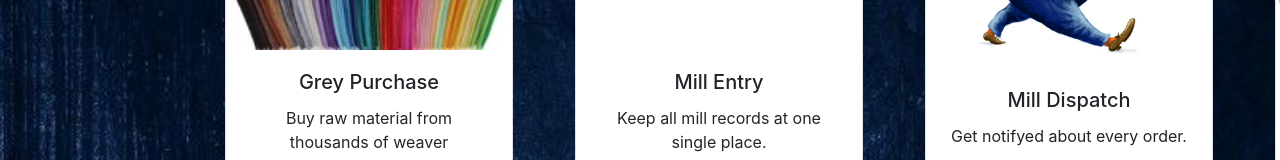
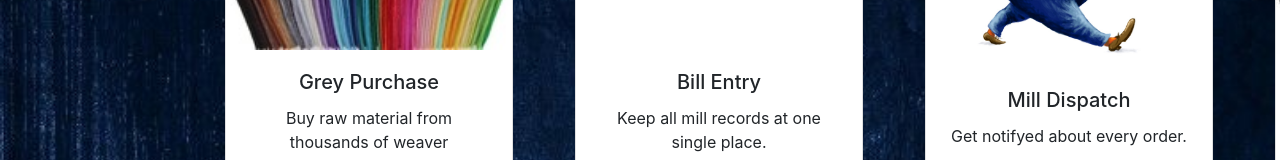
Before and after one commit to utkarshdeep/tectile, an Angular app: page /home in a window 1280 px wide. Shown: the part 312-472 px from the top of the page. Built offline with nearby package versions, Linux system fonts and the light colour scheme.

Commit message:
Jishaan Demo

```diff
--- a/src/app/home/home.component.html
+++ b/src/app/home/home.component.html
@@ -45,7 +45,7 @@
         <div class="card" style="width: 18rem;" id="c2">
             <img class="card-img-top" src="assets/css/bootstrap/imgs/millentry.jpg" alt="Card image cap">
             <div class="card-body">
-                <h5 class="card-title">Mill Entry</h5>
+                <h5 class="card-title">Bill Entry</h5>
                 <p class="card-text">Keep all mill records at one single place.</p>
                 <a href="/mill" class="btn btn-primary">Start Entering !</a>
             </div>
```
